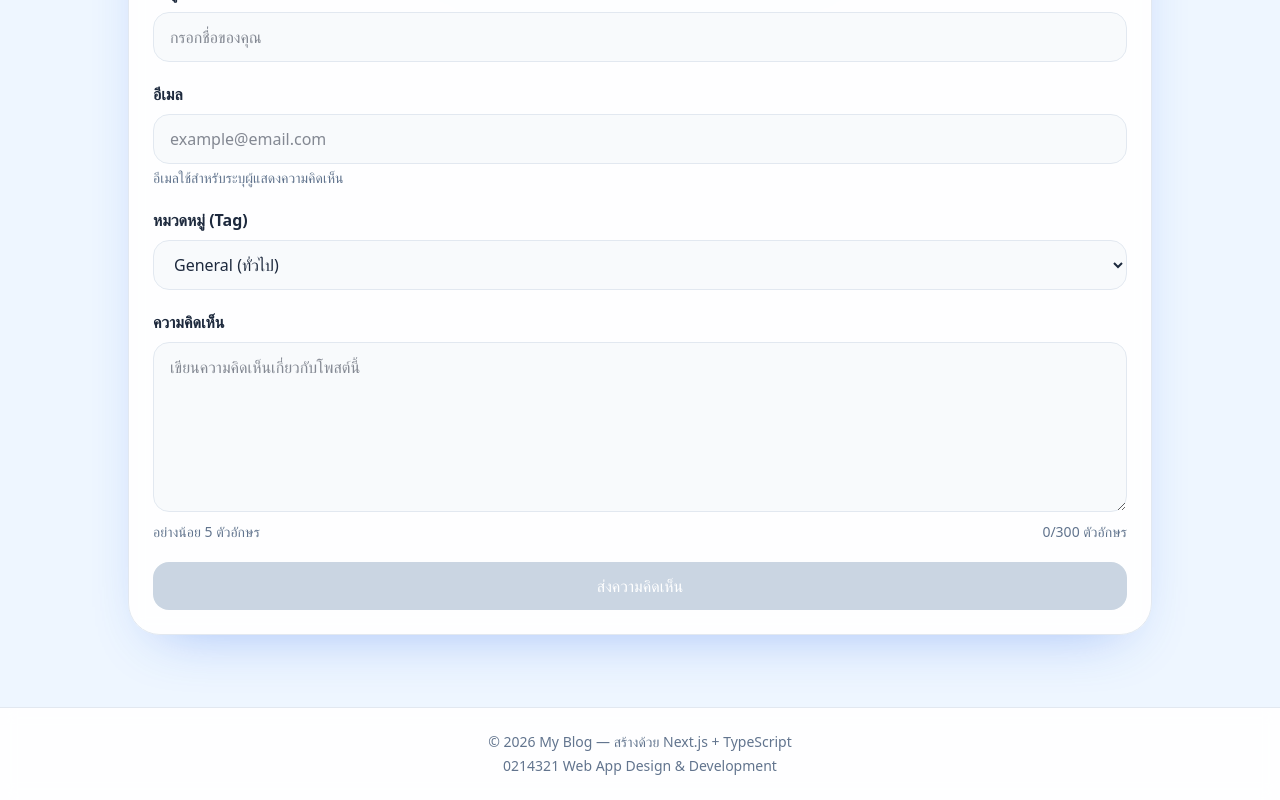
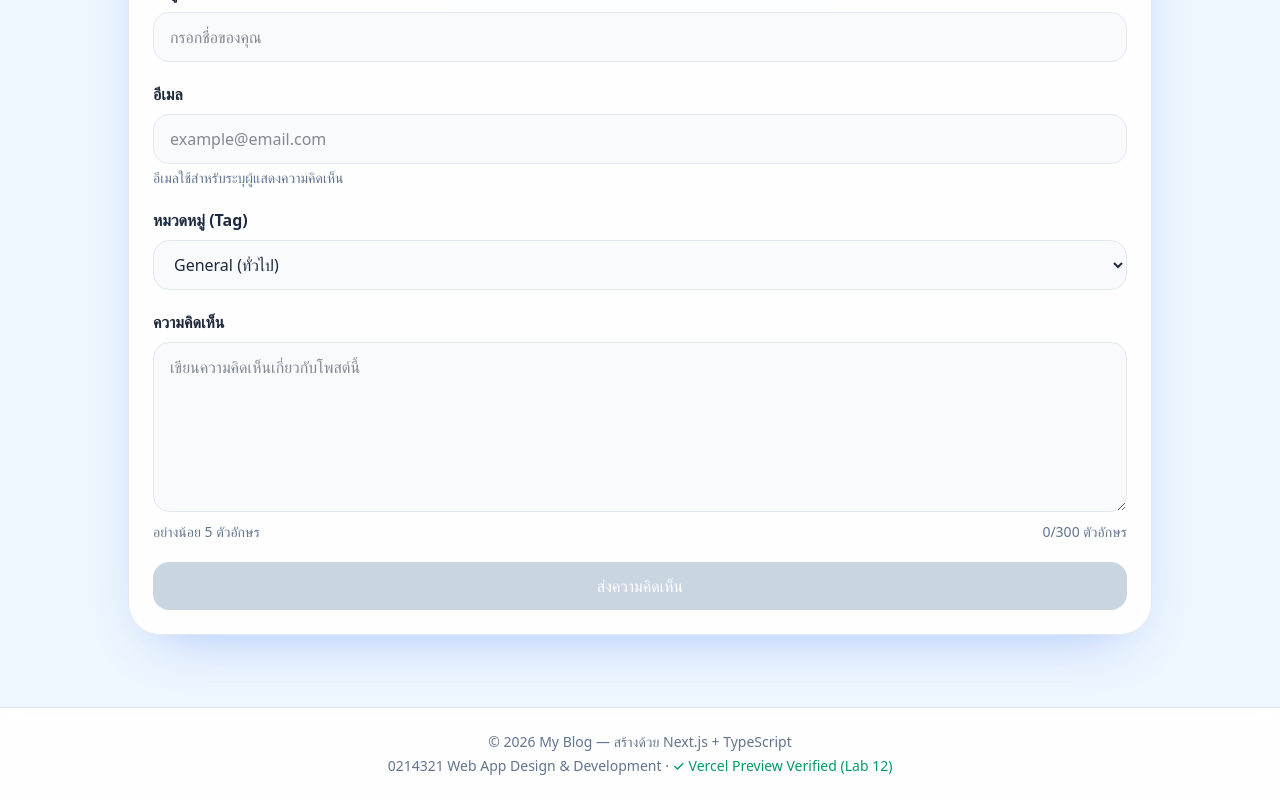
Before and after one commit to aratdapirasor-collab/lab7_form_103, a Next.js app: page /contact in a window 1280 px wide. Shown: the part 382-1182 px from the top of the page. Built offline with nearby package versions, Linux system fonts and the light colour scheme.

Commit message:
feat(lab12): add deployment readiness checklist and update footer for preview verification

```diff
--- a/app/layout.tsx
+++ b/app/layout.tsx
@@ -29,7 +29,7 @@ export default function RootLayout({
 
           <footer className="border-t border-slate-200 bg-white/90 py-6 text-center text-sm text-slate-500 backdrop-blur-sm">
             <p>© 2026 My Blog — สร้างด้วย Next.js + TypeScript</p>
-            <p className="mt-1">0214321 Web App Design & Development</p>
+            <p className="mt-1">0214321 Web App Design & Development · <span className="text-emerald-600 font-medium">✓ Vercel Preview Verified (Lab 12)</span></p>
           </footer>
         </div>
       </body>
```
Also changed, not shown: 1 other file (tests, documents, lock files or other folders).
